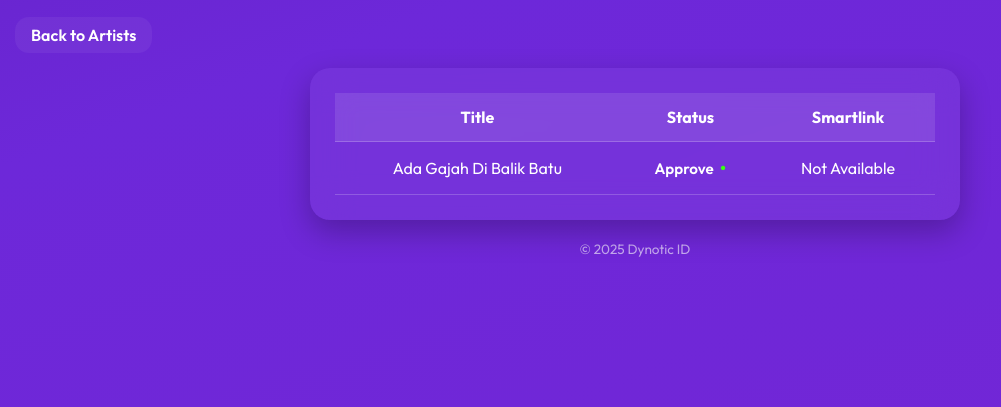
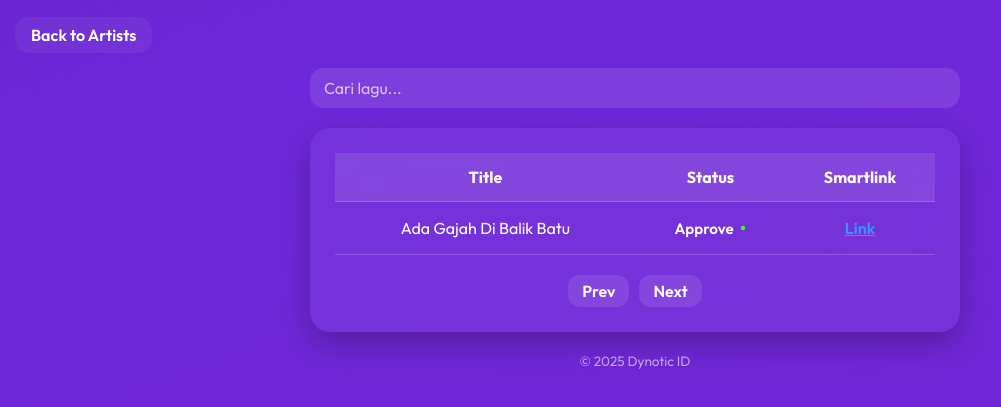
Before and after one commit to dynoticid/bgnillink, a plain HTML site: page index.html in a window 1280 px wide. Shown: the part 87-494 px from the top of the page, without its empty margins (5-1006 px from the left). Drawn offline with Linux system fonts and the light colour scheme.

Commit message:
index.html

```diff
--- a/index.html
+++ b/index.html
@@ -44,6 +44,30 @@ h1{
 .back-btn:hover{
   background: rgba(255,255,255,0.12);
 }
+.search-box{
+  margin-bottom:20px;
+  width:100%;
+  max-width:650px;
+  display:flex;
+  justify-content:center;
+}
+.search-box input{
+  width:100%;
+  padding:10px 14px;
+  border-radius:14px;
+  border:none;
+  outline:none;
+  font-size:1rem;
+  background: rgba(255,255,255,0.1);
+  color:#fff;
+  transition:0.3s;
+}
+.search-box input::placeholder{
+  color:rgba(255,255,255,0.7);
+}
+.search-box input:focus{
+  background: rgba(255,255,255,0.2);
+}
 .card{
   width:100%;
   max-width:650px;
@@ -85,11 +109,34 @@ th{
 .status-process .dot { color: #ffea00; }
 .status-rejected .dot { color: #ff0033; }
 
+.smartlink-text{
+  font-weight:600;
+  color:#39f;
+  text-decoration:underline;
+}
+
 footer{
   margin-top:20px;
   color:rgba(255,255,255,0.6);
   font-size:0.85rem;
   text-align:center;
+}
+.pagination{
+  margin-top:20px;
+  display:flex;
+  justify-content:center;
+  gap:10px;
+}
+.page-btn{
+  cursor:pointer;
+  padding:6px 14px;
+  border-radius:12px;
+  background: rgba(255,255,255,0.1);
+  font-weight:600;
+  transition:0.2s;
+}
+.page-btn:hover{
+  background: rgba(255,255,255,0.2);
 }
 @media(max-width:600px){
   th,td{padding:12px 8px;font-size:0.85rem;}
@@ -101,6 +148,10 @@ footer{
 <h1>Bngnil Porects - Releases</h1>
 
 <a href="https://dynoticid.github.io/smartlink/" class="back-btn">Back to Artists</a>
+
+<div class="search-box">
+  <input type="text" id="search" placeholder="Cari lagu...">
+</div>
 
 <div class="card">
   <table>
@@ -115,29 +166,66 @@ footer{
       <!-- Data akan diisi oleh JS -->
     </tbody>
   </table>
+
+  <div class="pagination">
+    <span class="page-btn" id="prev">Prev</span>
+    <span class="page-btn" id="next">Next</span>
+  </div>
 </div>
 
 <footer>© 2025 Dynotic ID</footer>
 
 <script>
-// Lagu tunggal
+// Data lagu
 const songs = [
   {title:"Ada Gajah Di Balik Batu", status:"approve"}
 ];
 
+let filteredSongs = [...songs];
+let currentPage = 1;
+const rowsPerPage = 5;
+
 function renderTable(){
   const tableBody = document.getElementById("table-body");
   tableBody.innerHTML = "";
-  songs.forEach(song=>{
+  const start = (currentPage-1)*rowsPerPage;
+  const end = start + rowsPerPage;
+  const pageSongs = filteredSongs.slice(start, end);
+
+  pageSongs.forEach(song=>{
     const row = document.createElement("tr");
     row.innerHTML = `
       <td>${song.title}</td>
-      <td><span class="status-text status-${song.status}">${song.status.charAt(0).toUpperCase() + song.status.slice(1)}<span class="dot">•</span></span></td>
-      <td>Not Available</td>
+      <td><span class="status-text status-${song.status}">
+        ${song.status.charAt(0).toUpperCase() + song.status.slice(1)}
+        <span class="dot">•</span>
+      </span></td>
+      <td>${song.status === "approve" ? '<span class="smartlink-text">Link</span>' : 'Not Available'}</td>
     `;
     tableBody.appendChild(row);
   });
 }
+
+document.getElementById("prev").addEventListener("click", ()=>{
+  if(currentPage>1){
+    currentPage--;
+    renderTable();
+  }
+});
+
+document.getElementById("next").addEventListener("click", ()=>{
+  if(currentPage*rowsPerPage < filteredSongs.length){
+    currentPage++;
+    renderTable();
+  }
+});
+
+document.getElementById("search").addEventListener("input", (e)=>{
+  const keyword = e.target.value.toLowerCase();
+  filteredSongs = songs.filter(song => song.title.toLowerCase().includes(keyword));
+  currentPage = 1;
+  renderTable();
+});
 
 renderTable();
 </script>
```
